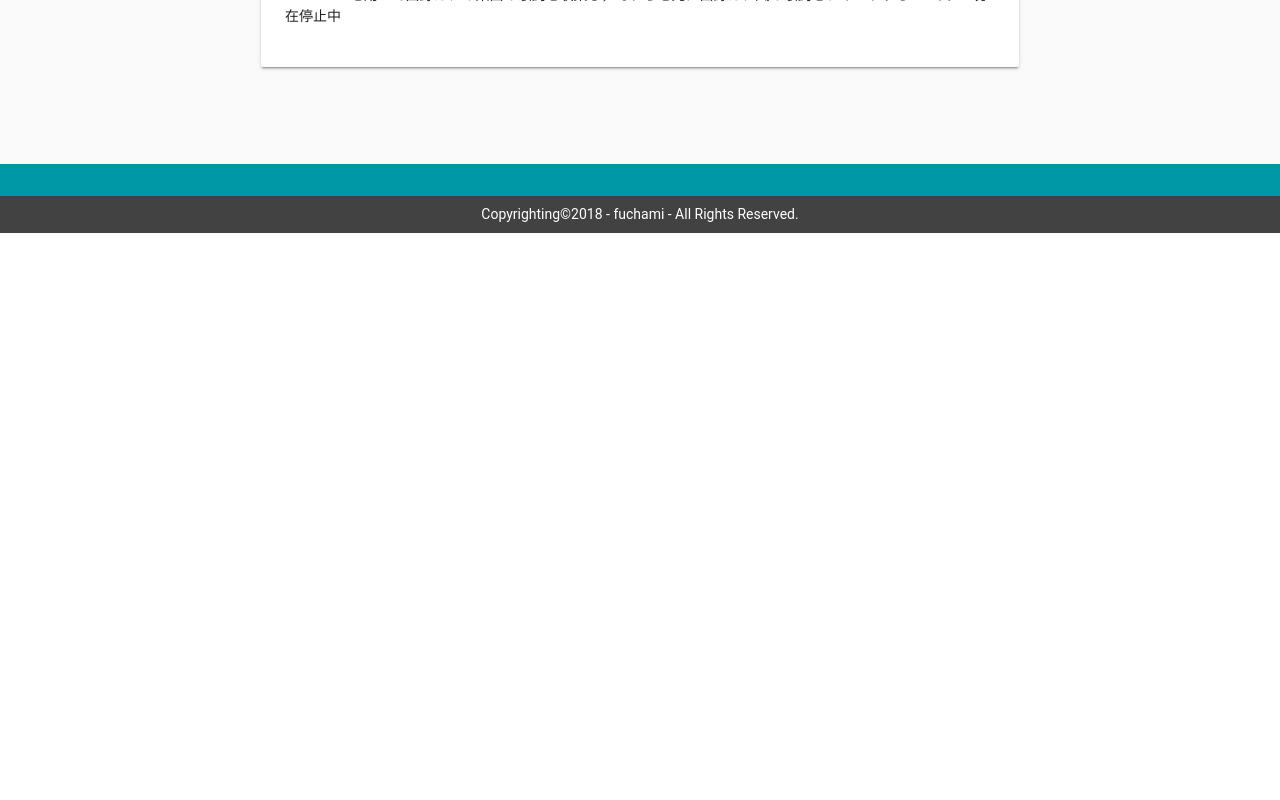
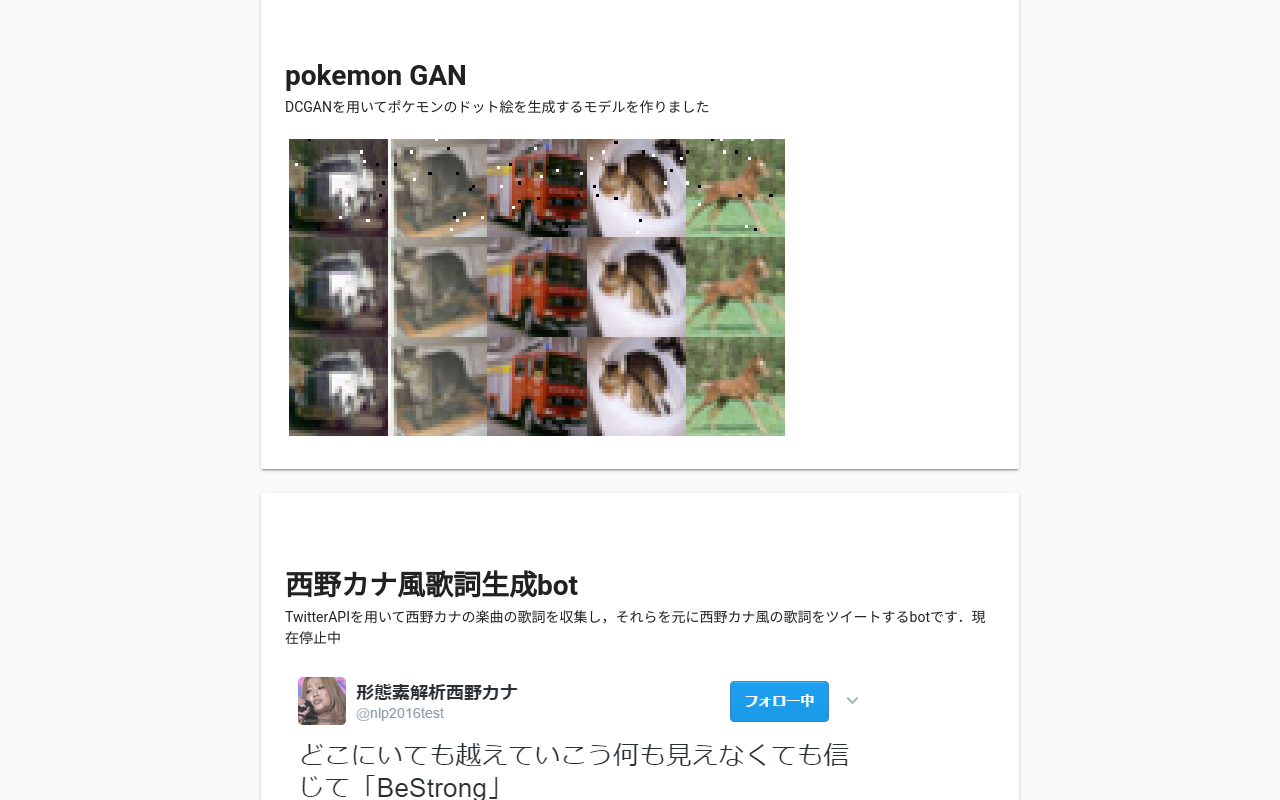
Before and after one commit to fuchami/portfolio, a Vue app: page /#/work in a window 1280 px wide. Shown: the part 700-1500 px from the top of the page. Before the commit the page ends 933 px from the top, so only its background shows below. Built offline with nearby package versions, Linux system fonts and the light colour scheme.

Commit message:
fixed bug to display images

```diff
--- a/src/pages/work.vue
+++ b/src/pages/work.vue
@@ -19,6 +19,7 @@
                     <p>
                       {{ work.content}}
                     </p>
+                    <img :src="getImgUrl(work.img_url)">
                   </v-card-text>
                 </v-card>
               </div>
@@ -38,26 +39,26 @@
         {
           title: 'denoise pix2pix',
           content: '生成モデルを用いて画像に付与しているノイズ(ごま塩ノイズ)を除去を行いました.モデルにはGANと呼ばれる生成モデルのひとつであるpix2pixを使用しています．',
-          img_url: '../../docs/static/img/denoise-pix2pix.566d650.png',
+          img_url: 'denoise-pix2pix.png',
           github_url: 'https://github.com/fuchami/denoise_pix2pix'
         },
         {
           title: 'pokemon GAN',
           content: 'DCGANを用いてポケモンのドット絵を生成するモデルを作りました',
-          img_url: '../../docs/static/img/denoise-pix2pix.566d650.png',
+          img_url: 'denoise-pix2pix.png',
           github_url: 'https:/github.com/fuchami/pokeGAN'
         },
         {
           title: '西野カナ風歌詞生成bot',
           content: 'TwitterAPIを用いて西野カナの楽曲の歌詞を収集し，それらを元に西野カナ風の歌詞をツイートするbotです．現在停止中',
-          img_url: '../assets/images/kana.png'
+          img_url: 'kana.png'
         }
       ]
     }
   },
   methods: {
     getImgUrl (img) {
-      return require('../assets/images/' + img)
+      return require('@/assets/images/' + img)
     }
   }
 }
```
